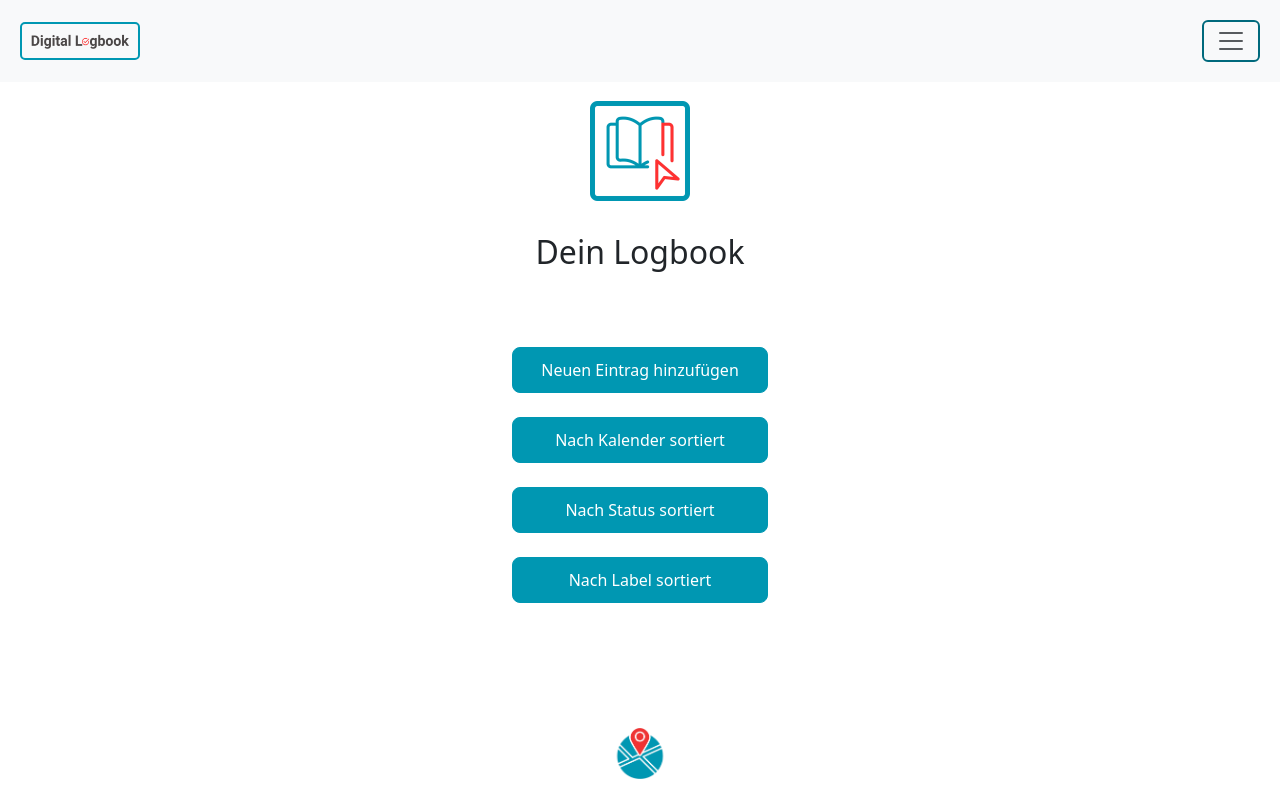
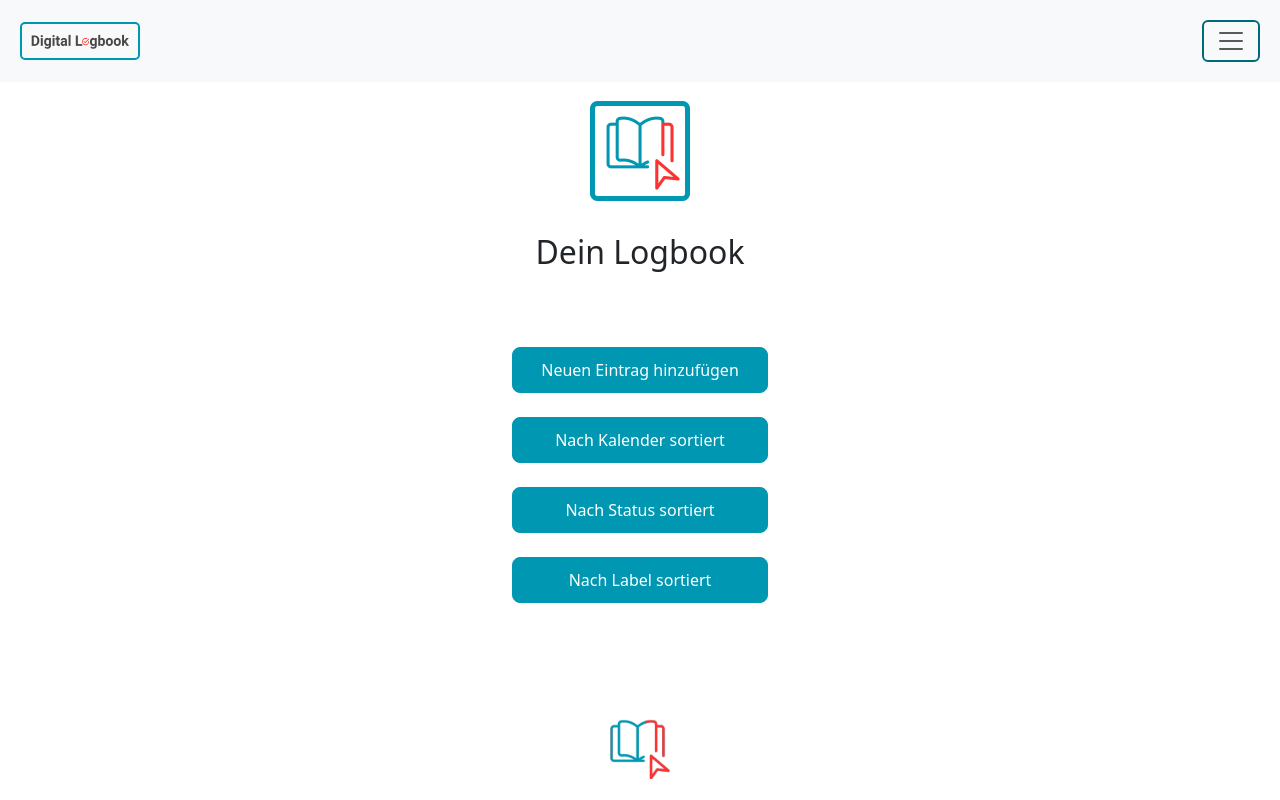
Before and after one commit to acrivopoulosdotcom/digital-logbook, a React (Vite) app in the folder frontend/: page / in a window 1280 px wide. Built offline with nearby package versions, Linux system fonts and the light colour scheme.

Commit message:
delete scroll effect

```diff
--- a/frontend/src/Footer/Footer.tsx
+++ b/frontend/src/Footer/Footer.tsx
@@ -1,25 +1,14 @@
 import Container from "react-bootstrap/Container";
 import './Footer.css'
 import {Image} from "react-bootstrap";
-import {useState} from "react";
+
 
 
 export default function Footer() {
-    const [isHovered, setIsHovered] = useState(false);
-    const [isActive, setIsActive] = useState(false);
     return (
         <>
-            <Container className="footer"
-
-            >
-                <a href="#header"
-                   onMouseEnter={() => setIsHovered(true)}
-                   onMouseLeave={() => setIsHovered(false)}
-                   onTouchStart={() => setIsActive(true)}
-                   onTouchEnd={() => setIsActive(false)}
-                >
-                    <Image className="footer-icon" src={isHovered || isActive ? "./icons/red-card.png" : "./icons/blue-card.png"} rounded fluid />
-                </a>
+            <Container className="footer">
+                <Image className="footer-icon" src={"./icons/book-basic-icon.png"} fluid />
             </Container>
         </>
     )
```
